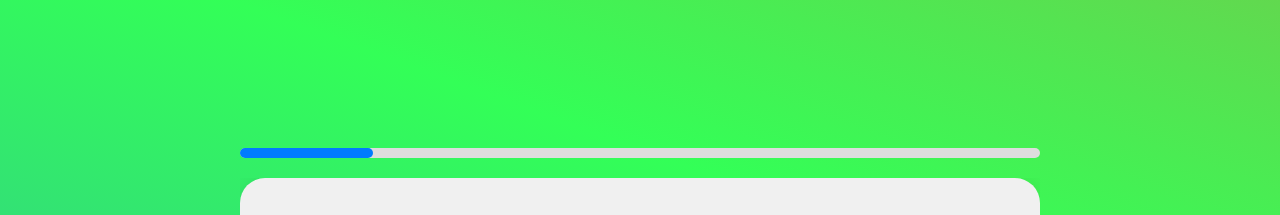
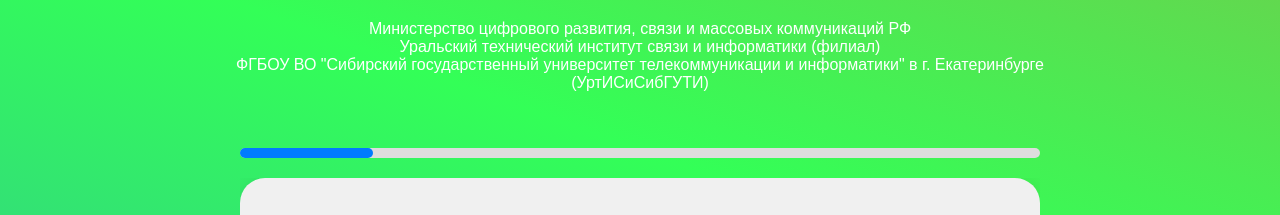
Before and after one commit to EgorLuc/My_sait_on_npk.github.io, a plain HTML site: page index.html in a window 1280 px wide. Shown: the top 215 px of the page. Drawn offline with Linux system fonts and the light colour scheme.

Commit message:
Update index.html

```diff
--- a/index.html
+++ b/index.html
@@ -29,6 +29,15 @@
             0% { background-position: 0% 50%; }
             50% { background-position: 100% 50%; }
             100% { background-position: 0% 50%; }
+        }
+
+        .header-text {
+            position: absolute;
+            top: 20px;
+            text-align: center;
+            font-size: 16px;
+            color: #fff;
+            max-width: 80%;
         }
 
         .progress-container {
@@ -156,6 +165,13 @@
 </head>
 <body>
 
+    <div class="header-text">
+        Министерство цифрового развития, связи и массовых коммуникаций РФ <br>
+        Уральский технический институт связи и информатики (филиал) <br>
+        ФГБОУ ВО "Сибирский государственный университет телекоммуникации и информатики" в г. Екатеринбурге <br>
+        (УртИСиСибГУТИ)
+    </div>
+
     <div class="progress-container">
         <div class="progress-bar" id="progressBar"></div>
     </div>
@@ -231,14 +247,13 @@
             </div>
             <img src="report.png" class="profile-image">
         </div>
-        <div class="card" id="card5">
+        <div class="card" id="card6">
             <div class="text">
                 <h1 class="name">Практическая часть</h1>
                 <p class="title">Брут ssh пароля</p>
                 <button class="button" onclick="location.href='practic.html'">Начать</button>
             </div>
         </div>
-
     </div>
 
     <div class="button-container">
```
